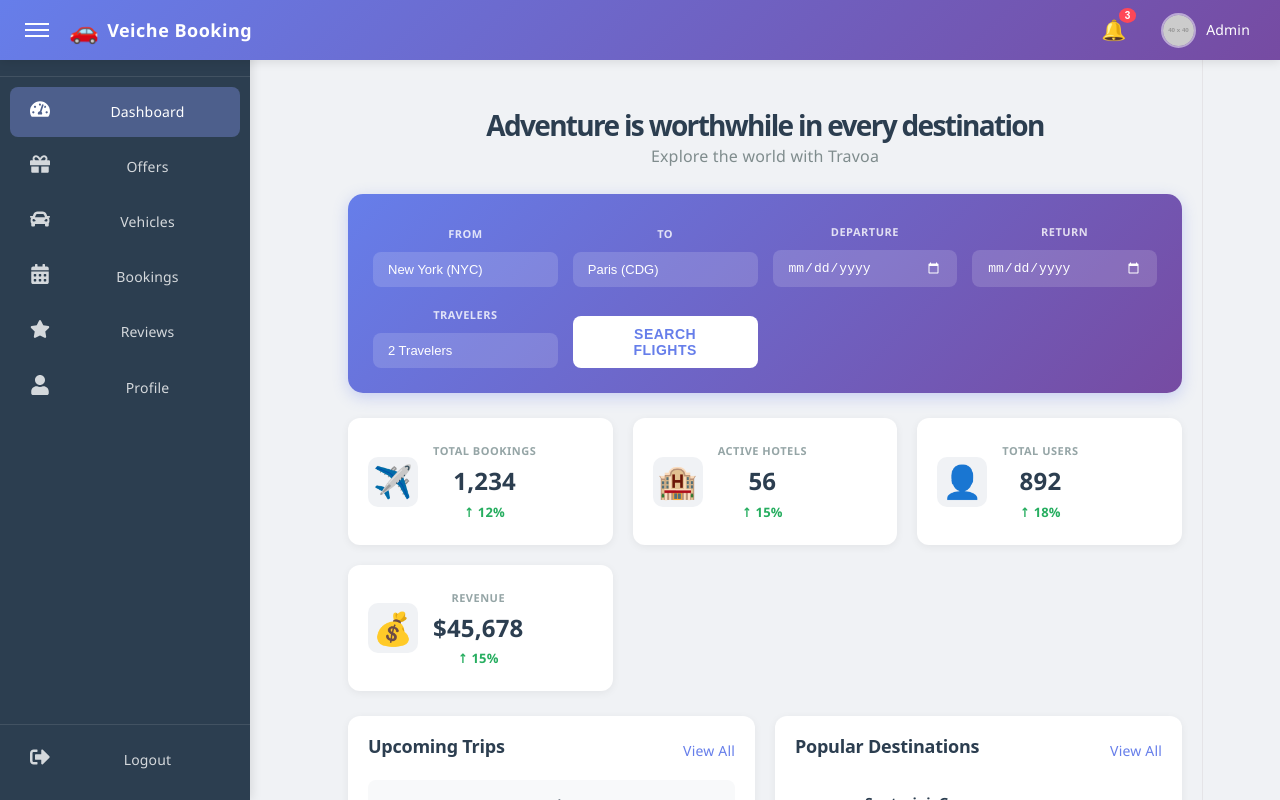
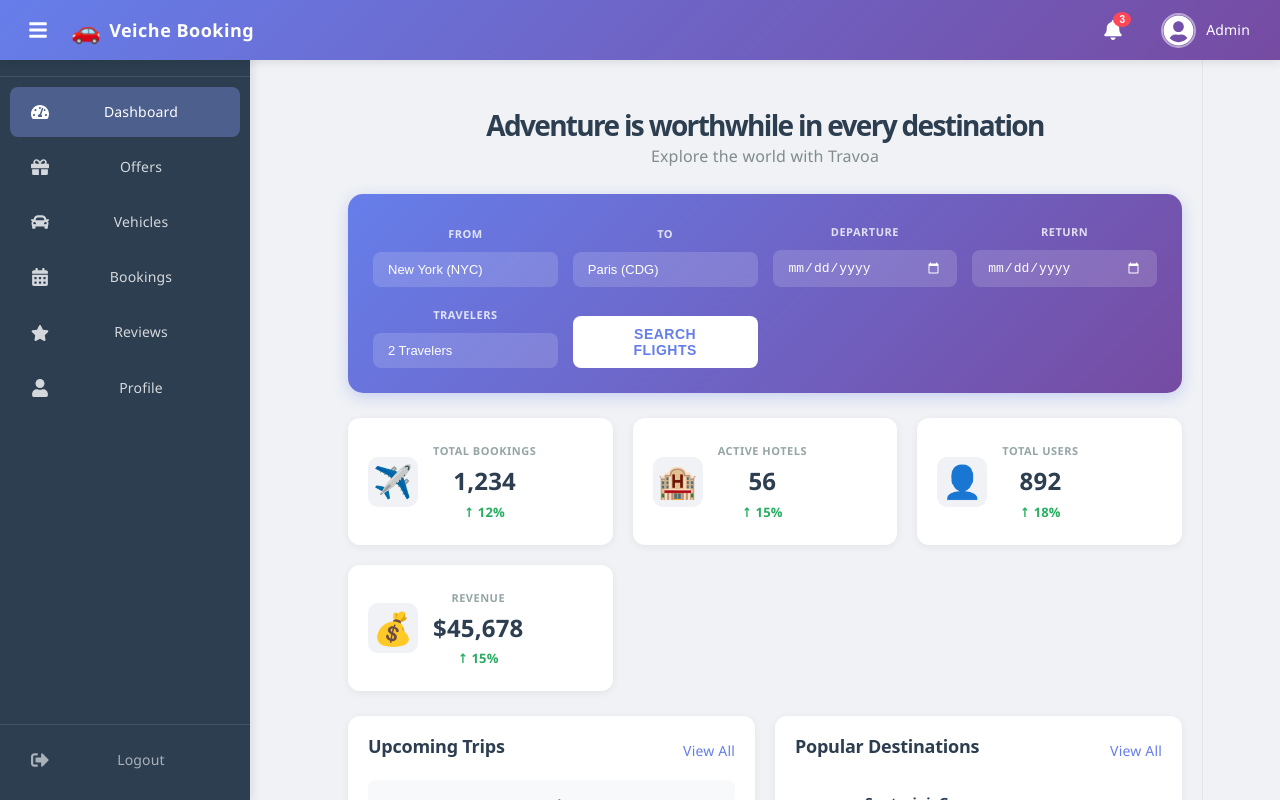
Before and after one commit to bibekjena789/veichle_booking_admin, a React (Vite) app: page / in a window 1280 px wide. Shown: the top 800 px of the page. Built offline with nearby package versions, Linux system fonts and the light colour scheme.

Commit message:
some change

```diff
--- a/src/components/Navbar.css
+++ b/src/components/Navbar.css
@@ -26,7 +26,7 @@
   border: none;
   color: white;
   cursor: pointer;
-  padding: 5px;
+  padding: 8px;
   display: flex;
   align-items: center;
   justify-content: center;
@@ -36,21 +36,6 @@
 
 .menu-toggle:hover {
   background: rgba(255, 255, 255, 0.1);
-}
-
-.hamburger-icon {
-  display: flex;
-  flex-direction: column;
-  gap: 4px;
-  width: 24px;
-}
-
-.hamburger-icon span {
-  display: block;
-  height: 2px;
-  background: white;
-  width: 100%;
-  transition: 0.3s;
 }
 
 .logo {
@@ -108,7 +93,9 @@
   top: 50%;
   transform: translateY(-50%);
   color: rgba(255, 255, 255, 0.7);
-  font-size: 14px;
+  display: flex;
+  align-items: center;
+  justify-content: center;
 }
 
 .navbar-right {
@@ -123,10 +110,12 @@
   border: none;
   color: white;
   cursor: pointer;
-  font-size: 20px;
-  padding: 5px;
+  padding: 8px;
   border-radius: 50%;
   transition: background 0.3s;
+  display: flex;
+  align-items: center;
+  justify-content: center;
 }
 
 .notification-btn:hover {
@@ -135,14 +124,16 @@
 
 .notification-badge {
   position: absolute;
-  top: -5px;
-  right: -5px;
+  top: 0;
+  right: 0;
   background: #ff4757;
   color: white;
   font-size: 10px;
   padding: 2px 6px;
   border-radius: 50%;
   font-weight: bold;
+  min-width: 18px;
+  text-align: center;
 }
 
 .user-profile {
@@ -160,11 +151,8 @@
 }
 
 .user-avatar {
-  width: 35px;
-  height: 35px;
   border-radius: 50%;
   border: 2px solid rgba(255, 255, 255, 0.5);
-  object-fit: cover;
 }
 
 .user-name {
@@ -191,8 +179,4 @@
   .logo-text {
     display: none;
   }
-
-  .notification-btn {
-    font-size: 18px;
-  }
 }
--- a/src/components/Navbar.jsx
+++ b/src/components/Navbar.jsx
@@ -1,5 +1,6 @@
 import React from 'react';
 import './Navbar.css';
+import { FaBars, FaBell, FaSearch, FaUserCircle } from 'react-icons/fa';
 
 const Navbar = ({ toggleSidebar, sidebarOpen }) => {
   return (
@@ -10,11 +11,7 @@ const Navbar = ({ toggleSidebar, sidebarOpen }) => {
           onClick={toggleSidebar}
           aria-label="Toggle sidebar"
         >
-          <span className="hamburger-icon">
-            <span></span>
-            <span></span>
-            <span></span>
-          </span>
+          <FaBars size={20} />
         </button>
         <div className="logo">
           <span className="logo-icon">🚗</span>
@@ -26,15 +23,11 @@ const Navbar = ({ toggleSidebar, sidebarOpen }) => {
 
       <div className="navbar-right">
         <button className="notification-btn">
-          <span className="notification-icon">🔔</span>
+          <FaBell size={20} />
           <span className="notification-badge">3</span>
         </button>
         <div className="user-profile">
-          <img
-            src="https://via.placeholder.com/40"
-            alt="User"
-            className="user-avatar"
-          />
+          <FaUserCircle size={35} className="user-avatar" />
           <span className="user-name">Admin</span>
         </div>
       </div>
--- a/src/components/Sidebar.css
+++ b/src/components/Sidebar.css
@@ -1,9 +1,9 @@
 /* Sidebar.css */
 .sidebar {
   position: fixed;
-  top: 0; /* Changed from 60px to 0 for full height */
+  top: 0;
   left: 0;
-  height: 100vh; /* Full viewport height */
+  height: 100vh;
   background: #2c3e50;
   color: white;
   transition: width 0.3s ease;
@@ -24,7 +24,7 @@
   padding: 20px 0;
   border-bottom: 1px solid rgba(255, 255, 255, 0.1);
   margin-bottom: 10px;
-  margin-top: 10px; /* Small top margin for spacing */
+  margin-top: 10px;
 }
 
 .sidebar-logo {
@@ -48,7 +48,7 @@
 
 .sidebar-nav {
   padding: 0 10px;
-  height: calc(100% - 140px);
+  height: calc(100% - 160px);
   overflow-y: auto;
 }
 
@@ -70,7 +70,7 @@
 .sidebar-link {
   display: flex;
   align-items: center;
-  gap: 15px;
+  gap: 0px; /* Reduced from 15px to 8px */
   padding: 12px 15px;
   color: rgba(255, 255, 255, 0.8);
   text-decoration: none;
@@ -92,13 +92,22 @@
 }
 
 .sidebar-icon {
-  font-size: 20px;
+  font-size: 18px;
   min-width: 30px;
   text-align: center;
+  display: flex;
+  align-items: center;
+  justify-content: center;
+}
+
+.sidebar-icon svg {
+  width: 18px;
+  height: 18px;
 }
 
 .sidebar-label {
   flex: 1;
+  margin-left: 2px; /* Small additional spacing control */
 }
 
 .sidebar-footer {
@@ -108,6 +117,15 @@
   right: 0;
   padding: 10px;
   border-top: 1px solid rgba(255, 255, 255, 0.1);
+}
+
+.sidebar-footer .sidebar-link {
+  color: rgba(255, 255, 255, 0.6);
+}
+
+.sidebar-footer .sidebar-link:hover {
+  color: #ff6b6b;
+  background: rgba(255, 107, 107, 0.1);
 }
 
 .sidebar.closed .sidebar-link {
```
